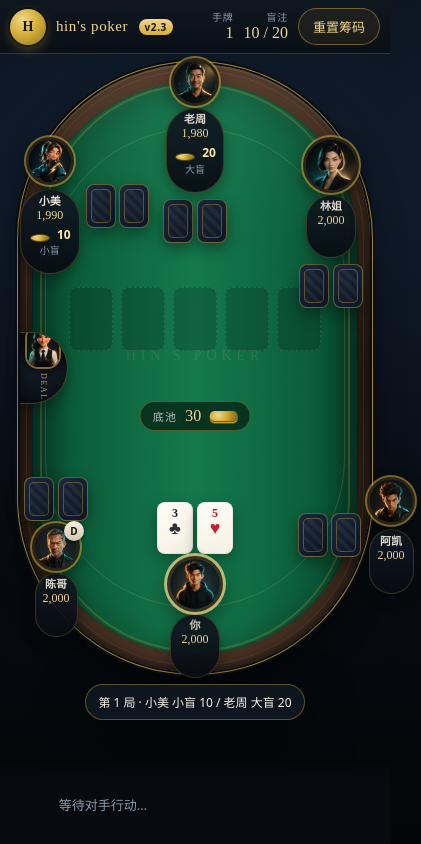
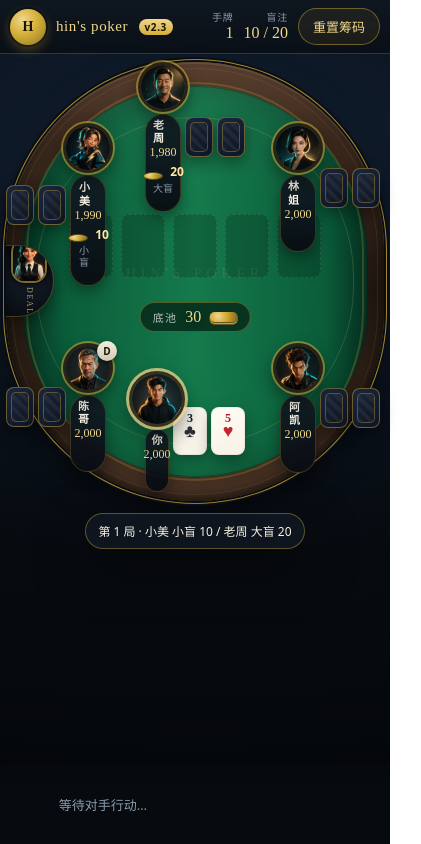
Before and after one commit to heyuxuan-git/hins-poker, a website: page index.html in a window 390 px wide. Both pictures are taken after a click on the button "发牌 · 开始新局". Shown: the whole page, 421 px wide, since content can reach past the window. Drawn offline with Linux system fonts and the light colour scheme.

Commit message:
style: smaller felt, cards beside avatars, spread seats

```diff
--- a/css/style.css
+++ b/css/style.css
@@ -516,12 +516,12 @@ button:focus-visible {
 /* ===== Seats — character avatars + chip stacks ===== */
 .seat {
   position: absolute;
-  width: clamp(112px, 15vw, 156px);
+  width: clamp(130px, 18vw, 180px);
   z-index: 6;
   display: flex;
-  flex-direction: column;
+  flex-direction: row;
   align-items: center;
-  gap: 4px;
+  gap: 6px;
   transition: filter 0.2s, opacity 0.2s;
   pointer-events: none;
 }
@@ -533,40 +533,40 @@ button:focus-visible {
 
 /* 6-max racetrack — even spacing; hero under 林姐 */
 .seat.top-left {
-  left: 20%;
+  left: 18%;
   top: -2%;
   z-index: 7;
 }
 
 .seat.top-right {
-  right: 20%;
+  right: 18%;
   top: -2%;
   z-index: 7;
 }
 
 .seat.left {
-  left: 0%;
-  top: 48%;
+  left: -4px;
+  top: 46%;
   transform: translateY(-50%);
   z-index: 7;
 }
 
 .seat.right {
-  right: 0%;
-  top: 48%;
+  right: -4px;
+  top: 46%;
   transform: translateY(-50%);
   z-index: 7;
 }
 
 .seat.bottom-left {
-  left: 20%;
-  bottom: -4%;
+  left: 18%;
+  bottom: -2%;
   z-index: 7;
 }
 
 .seat.bottom-right {
-  right: 20%;
-  bottom: -4%;
+  right: 18%;
+  bottom: -2%;
   z-index: 8;
 }
 
@@ -807,88 +807,49 @@ button:focus-visible {
 .seat-cards {
   display: flex;
   gap: 4px;
-  min-height: clamp(36px, 5vw, 50px);
-  margin-bottom: 0;
+  min-height: 0;
+  flex-direction: row;
+  align-items: center;
 }
 
 .seat-cards .pcard {
-  width: clamp(30px, 4.2vw, 40px);
-  height: clamp(44px, 6.2vw, 58px);
+  width: clamp(28px, 3.8vw, 38px);
+  height: clamp(40px, 5.6vw, 54px);
 }
 
 .seat.bottom-right .seat-cards .pcard {
-  width: clamp(36px, 5.2vw, 48px);
-  height: clamp(52px, 7.6vw, 68px);
+  width: clamp(34px, 4.8vw, 46px);
+  height: clamp(48px, 7vw, 64px);
 }
 
-/* Cards sit toward table center; avatar stays on the rail edge */
-.seat.top-left,
-.seat.top-right {
-  flex-direction: column;
-}
-
-.seat.top-left .seat-body,
-.seat.top-right .seat-body {
-  order: 1;
-}
-
-.seat.top-left .seat-cards,
-.seat.top-right .seat-cards {
-  order: 2;
-  margin-top: 4px;
-}
-
-.seat.bottom-left,
-.seat.bottom-right {
-  flex-direction: column;
-}
-
-.seat.bottom-left .seat-cards,
-.seat.bottom-right .seat-cards {
-  order: 1;
-}
-
-.seat.bottom-left .seat-body,
-.seat.bottom-right .seat-body {
-  order: 2;
-}
-
-.seat.left {
+/*
+  Cards always beside the avatar (not stacked above/below):
+  default = to the right of avatar; left-edge seats = to the left.
+  Side players keep cards horizontal (side by side).
+*/
+.seat {
   flex-direction: row;
   align-items: center;
   gap: 6px;
 }
 
-.seat.left .seat-body {
+.seat-body {
+  flex-direction: column;
   order: 1;
-  flex-direction: column;
-  gap: 4px;
+  min-width: 0;
 }
 
-.seat.left .seat-cards {
+.seat-cards {
   order: 2;
-  flex-direction: column;
-  gap: 3px;
-  min-height: 0;
 }
 
-.seat.right {
-  flex-direction: row;
-  align-items: center;
-  gap: 6px;
+/* Left-edge players: cards on the left of the avatar */
+.seat.left .seat-cards {
+  order: 1;
 }
 
-.seat.right .seat-cards {
-  order: 1;
-  flex-direction: column;
-  gap: 3px;
-  min-height: 0;
-}
-
-.seat.right .seat-body {
+.seat.left .seat-body {
   order: 2;
-  flex-direction: column;
-  gap: 4px;
 }
 
 .seat.left .plate,
@@ -1212,15 +1173,15 @@ button:focus-visible {
   }
 
   .table-wrap {
-    /* Even longer vertical track / longer straight sides */
-    aspect-ratio: 10 / 26;
-    max-height: min(72vh, 820px);
-    width: min(100%, 350px);
-    margin-top: 2px;
+    /* Room for topbar + action bar; felt inset by thick rail */
+    aspect-ratio: 10 / 24;
+    max-height: min(52vh, 640px);
+    width: min(100%, 380px);
+    margin-top: 0;
   }
 
   .table-rail {
-    padding: 18px 12px;
+    padding: 24px 16px;
   }
 
   /* Board & pot on the tall felt */
@@ -1263,10 +1224,10 @@ button:focus-visible {
     gap: 4px;
   }
 
-  /* Seat remap for vertical track */
+  /* Seat remap for vertical track — spread wider, cards beside avatars */
   .seat {
-    width: 78px;
-    gap: 2px;
+    width: 100px;
+    gap: 4px;
   }
 
   /*
@@ -1277,74 +1238,83 @@ button:focus-visible {
     /* player 3 — top center */
     left: 50%;
     right: auto;
-    top: -1%;
+    top: 0%;
     transform: translateX(-50%);
   }
 
   .seat.bottom-right {
-    /* hero — bottom center */
+    /* hero — bottom center, clear of the action bar */
     left: 50%;
     right: auto;
-    bottom: -1%;
+    bottom: 2%;
     transform: translateX(-50%);
     z-index: 8;
   }
 
   .seat.left {
-    /* player 2 — left upper, lifted so it clears the dealer well */
+    /* player 2 — left upper */
     left: 0;
-    top: 12%;
+    top: 14%;
     transform: none;
   }
 
   .seat.bottom-left {
-    /* player 1 — left lower */
+    /* player 1 — left lower, cards on the left */
     left: 0;
     right: auto;
     bottom: auto;
-    top: 68%;
+    top: 64%;
     transform: none;
   }
 
   .seat.top-right {
-    /* player 4 — right upper */
+    /* player 4 — right upper — keep cards on avatar's right, inset so they fit */
     left: auto;
-    right: 0;
-    top: 12%;
+    right: 4px;
+    top: 14%;
     transform: none;
   }
 
   .seat.right {
     /* player 5 — right lower */
-    right: 0;
-    top: 68%;
+    right: 4px;
+    top: 64%;
     transform: none;
+  }
+
+  /* Both left-edge seats: hole cards on the left of the avatar */
+  .seat.bottom-left .seat-cards {
+    order: 1;
+  }
+
+  .seat.bottom-left .seat-body {
+    order: 2;
   }
 
   .seat.left .avatar-wrap,
   .seat.bottom-left .avatar-wrap,
   .seat.right .avatar-wrap,
+  .seat.top-right .avatar-wrap,
   .seat.top-left .avatar-wrap {
-    width: 48px;
+    width: 50px;
+    height: 50px;
+  }
+
+  .seat-cards .pcard {
+    width: 28px;
+    height: 40px;
+  }
+
+  .seat.bottom-right .seat-cards .pcard {
+    width: 34px;
     height: 48px;
   }
 
-  .seat.left,
-  .seat.bottom-left,
-  .seat.right,
-  .seat.top-left {
-    width: 72px;
-  }
-
-  .seat.left .seat-body,
-  .seat.right .seat-body,
-  .seat.top-left .seat-body,
-  .seat.top-right .seat-body {
+  .seat-body {
     flex-direction: column;
   }
 
-  .seat.left .seat-cards,
-  .seat.right .seat-cards {
+  .seat-cards {
     flex-direction: row;
   }
 
--- a/index.html
+++ b/index.html
@@ -7,7 +7,7 @@
   <meta name="description" content="hin's poker — 跑道台面德州扑克小游戏，与五位 AI 同桌对战" />
   <title>hin's poker · 德州扑克 v2.3</title>
   <link rel="icon" type="image/svg+xml" href="assets/favicon.svg" />
-  <link rel="stylesheet" href="css/style.css?v=v2.3" />
+  <link rel="stylesheet" href="css/style.css?v=v2.3.1" />
 </head>
 <body>
   <div class="app">
```
